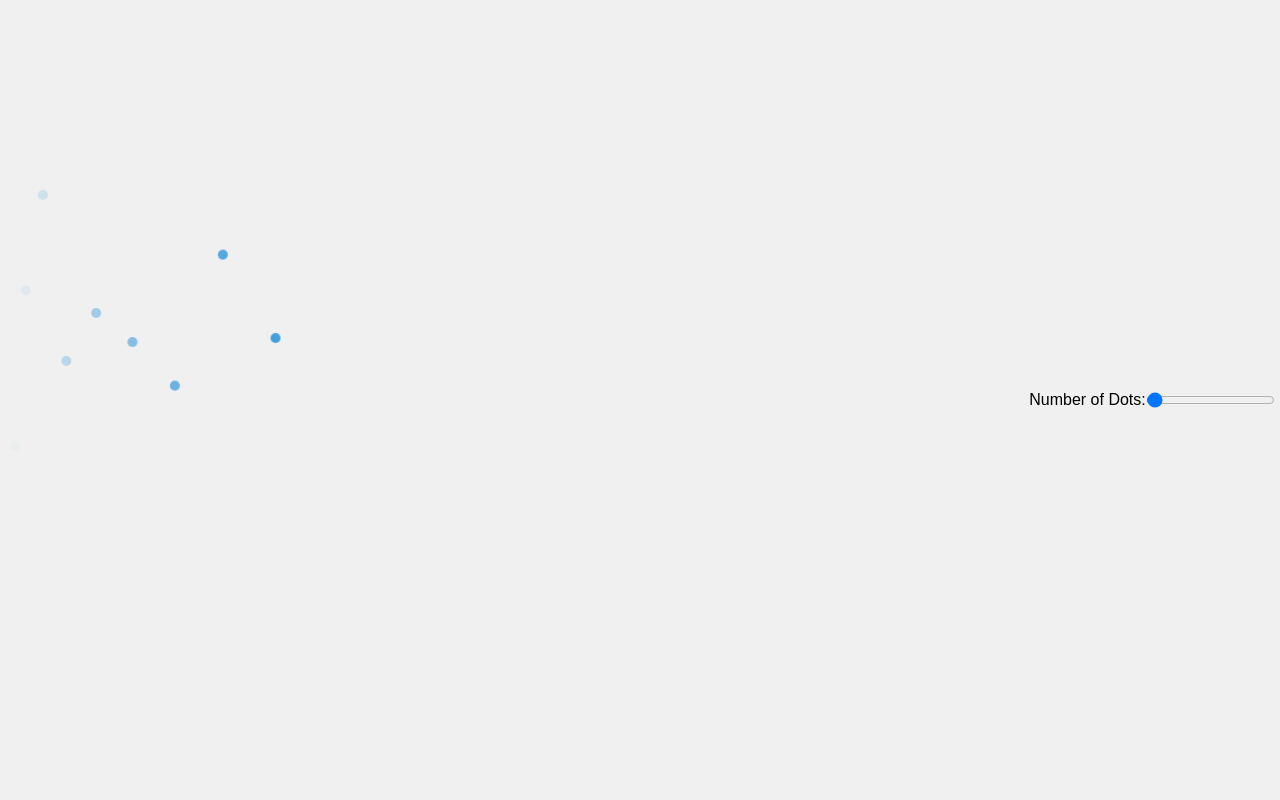
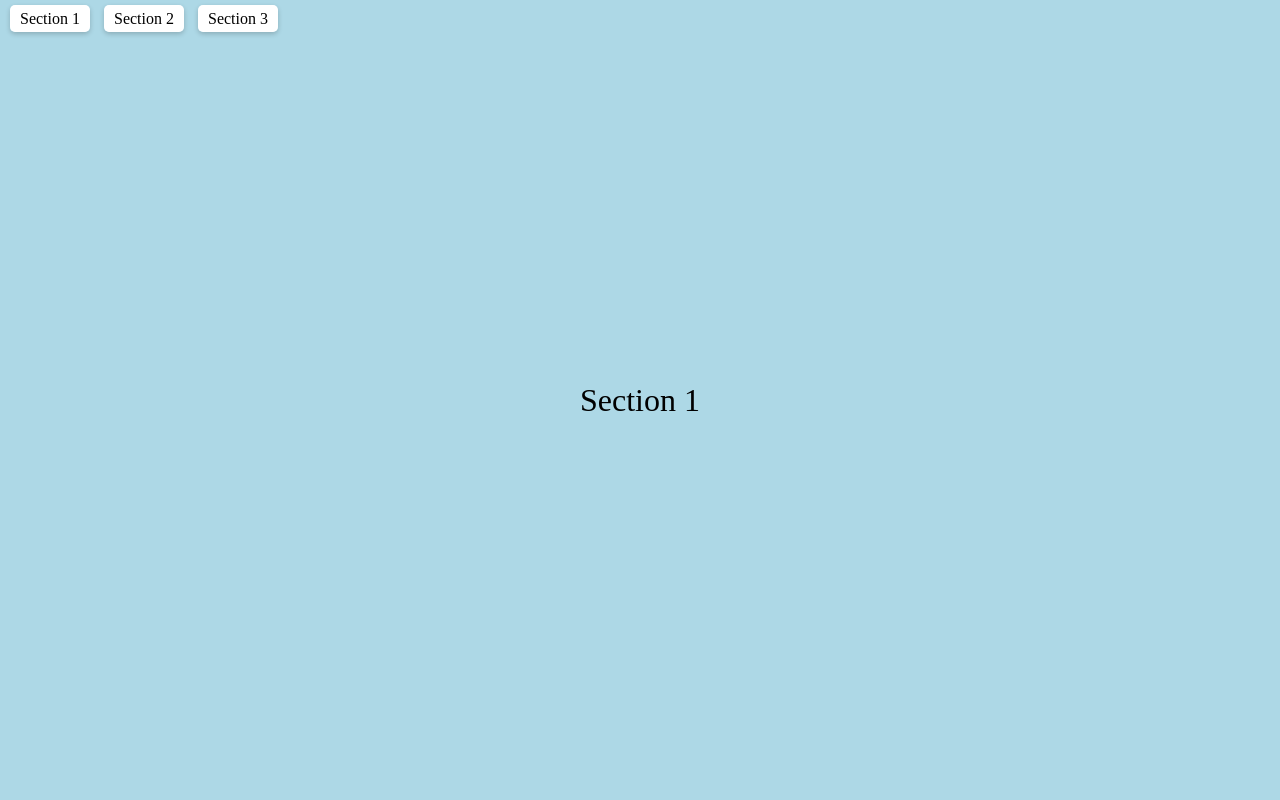
Before and after one commit to JonasHeb/Infografik, a plain HTML site: page Website/gpts_dumb_ideas.html in a window 1280 px wide. Shown: the top 800 px of the page. Drawn offline with Linux system fonts and the light colour scheme.

Commit message:
what the fuck is going oooooooon

```diff
--- a/Website/assets/app.js
+++ b/Website/assets/app.js
@@ -10,15 +10,15 @@ function createDots(count) {
     dot.classList.add('dot');
 
     // Set random start and end Y positions within a range of 100 pixels
-    const startY = Math.random() * 300; // Random start Y position
-    const endY = Math.random() * 300;   // Random end Y position
+    const startY = Math.random() * 500; // Random start Y position
+    const endY = Math.random() * 500;   // Random end Y position
 
     // Apply the random Y positions to the dot using CSS variables
     dot.style.setProperty('--start-y', `${startY}px`);
     dot.style.setProperty('--end-y', `${endY}px`);
 
     // Stagger the animation with a slight delay
-    dot.style.animationDelay = `${i * 0.53487}s`;
+    dot.style.animationDelay = `${i * 0.053487}s`;
 
     // Append the dot to the wrapper
     wrapper.appendChild(dot);
--- a/Website/assets/styles.css
+++ b/Website/assets/styles.css
@@ -20,13 +20,21 @@ h2 {
 }
 
 .grid_container {
-    display: grid;
+    display: flex;
+    width: 100vw;
+    justify-content: space-between;
+    padding: 50px;
+    box-sizing: border-box;
+}
+.container_info {
+    display: flex;
+    flex-direction: column;
+    justify-content: flex-start;
     width: 100%;
-    grid-template-columns: 1fr 1fr;
-    padding: 10px;
 }
 
 .container_globe {
+    width: 100%;
     display: flex;
     justify-content: center;
     align-items: center;
@@ -34,12 +42,12 @@ h2 {
 }
 
 .container_animation {
-    width: 500px;
-    height: 500px;
-    background-image: url('../assets/images/Blank_globe.svg');
+    width: 800px;
+    height: 800px;
+    background-image: url('../assets/images/detailed_globe.png');
     background-repeat: no-repeat;
-    background-size: 450px 450px;
-    background-position: center;
+    background-size: 700px 700px;
+    background-position: right;
 }
 
 .slider {
@@ -47,20 +55,20 @@ h2 {
 }
 
 .dots-wrapper {
-    width: 500px;
+    width: 100%;
     height: 500px;
     display: flex;
     justify-content: flex-start;
     position: relative;
-    top: 100px;
+    top: 150px;
     overflow: hidden;
 }
 
 .dot {
-    width: 10px;
-    height: 10px;
+    width: 5px;
+    height: 5px;
     border-radius: 50%;
-    background-color: #3498db;
+    background-color: #ffffff;
     position: absolute;
     opacity: 0%;
     animation: orbitLow 25s infinite ease-in-out;
@@ -76,7 +84,7 @@ h2 {
     }
     50% {
         opacity: 0;
-        transform: translate(500px, var(--end-y));
+        transform: translate(800px, var(--end-y));
     }
     100% {
         opacity: 0;
--- a/Website/gpts_dumb_ideas.html
+++ b/Website/gpts_dumb_ideas.html
@@ -3,113 +3,84 @@
 <head>
   <meta charset="UTF-8">
   <meta name="viewport" content="width=device-width, initial-scale=1.0">
-  <title>Dot Animation</title>
+  <title>Smooth Scroll with Overflow Hidden</title>
   <style>
-    * {
+    body {
       margin: 0;
-      padding: 0;
-      box-sizing: border-box;
+      height: 100vh;
+      overflow: hidden; /* Hide overflowing content */
     }
 
-    body {
-      font-family: Arial, sans-serif;
+    .container {
+      display: flex;
+      flex-direction: column;
+      height: 300vh; /* Simulate multiple sections */
+    }
+
+    section {
+      height: 100vh; /* Each section fills the viewport */
       display: flex;
       justify-content: center;
       align-items: center;
-      height: 100vh;
-      background-color: #f0f0f0;
+      font-size: 2rem;
+      transition: transform 0.5s ease; /* Smooth transform for transitions */
     }
 
-    .container {
-      position: relative;
-      width: 80%;
-      height: 500px;
-      display: flex;
-      justify-content: center;
-      align-items: center;
+    section:nth-child(odd) {
+      background: lightblue;
     }
 
-    .dots-wrapper {
-      position: relative;
-      width: 100%;
-      height: 100%;
-      display: flex;
-      justify-content: flex-start;
-      align-items: top;
-      overflow: hidden;
+    section:nth-child(even) {
+      background: lightcoral;
     }
 
-    .dot {
-      width: 10px;
-      height: 10px;
-      border-radius: 50%;
-      background-color: #3498db;
-      position: absolute;
-      opacity: 0%;
-      animation: orbitLow 25s infinite ease-in-out;
+    nav {
+      position: fixed;
+      top: 10px;
+      left: 10px;
     }
 
-    @keyframes orbitLow {
-      0% {
-        opacity: 0;
-        transform: translate(0, var(--start-y));
-      }
-      25% {
-        opacity: 100%;
-      }
-      50% {
-        opacity: 0;
-        transform: translate(800px, var(--end-y));
-      }
-      100% {
-        opacity: 0;
-        transform: translate(0, var(--start-y));
-      }
+    nav a {
+      margin-right: 10px;
+      text-decoration: none;
+      color: black;
+      background: white;
+      padding: 5px 10px;
+      border-radius: 5px;
+      box-shadow: 0 2px 5px rgba(0, 0, 0, 0.2);
     }
   </style>
 </head>
 <body>
+  <nav>
+    <a href="#section1">Section 1</a>
+    <a href="#section2">Section 2</a>
+    <a href="#section3">Section 3</a>
+  </nav>
+
   <div class="container">
-    <div class="dots-wrapper" id="dots-wrapper"></div>
+    <section id="section1">Section 1</section>
+    <section id="section2">Section 2</section>
+    <section id="section3">Section 3</section>
   </div>
-  <label for="dot-count">Number of Dots:</label>
-  <input type="range" id="dot-count" min="0" max="1000" value="10">
 
   <script>
-    const slider = document.getElementById("dot-count");
-    const wrapper = document.getElementById("dots-wrapper");
+    document.querySelectorAll('nav a').forEach(link => {
+      link.addEventListener('click', event => {
+        event.preventDefault(); // Prevent default jump behavior
 
-    function createDots(count) {
-      wrapper.innerHTML = ''; // Clear previous dots
+        // Get the target section
+        const targetId = event.target.getAttribute('href').slice(1);
+        const targetSection = document.getElementById(targetId);
 
-      for (let i = 0; i < count; i++) {
-        // Create the dot element
-        const dot = document.createElement('span');
-        dot.classList.add('dot');
-
-        // Set random start and end Y positions within a range of 100 pixels
-        const startY = Math.random() * 300; // Random start Y position
-        const endY = Math.random() * 300;   // Random end Y position
-
-        // Apply the random Y positions to the dot using CSS variables
-        dot.style.setProperty('--start-y', `${startY}px`);
-        dot.style.setProperty('--end-y', `${endY}px`);
-
-        // Stagger the animation with a slight delay
-        dot.style.animationDelay = `${i * 0.53487}s`;
-
-        // Append the dot to the wrapper
-        wrapper.appendChild(dot);
-      }
-    }
-
-    slider.addEventListener("input", (event) => {
-      const count = event.target.value;
-      createDots(count);
+        // Scroll to the target section
+        const topOffset = targetSection.offsetTop;
+        window.scrollTo({
+          top: topOffset,
+          behavior: 'smooth' // Smooth scrolling
+        });
+      });
     });
-
-    // Initial setup
-    createDots(slider.value);
   </script>
 </body>
 </html>
```
Also changed, not shown: Website/index.html (+4 -4 lines), 2 other files.
